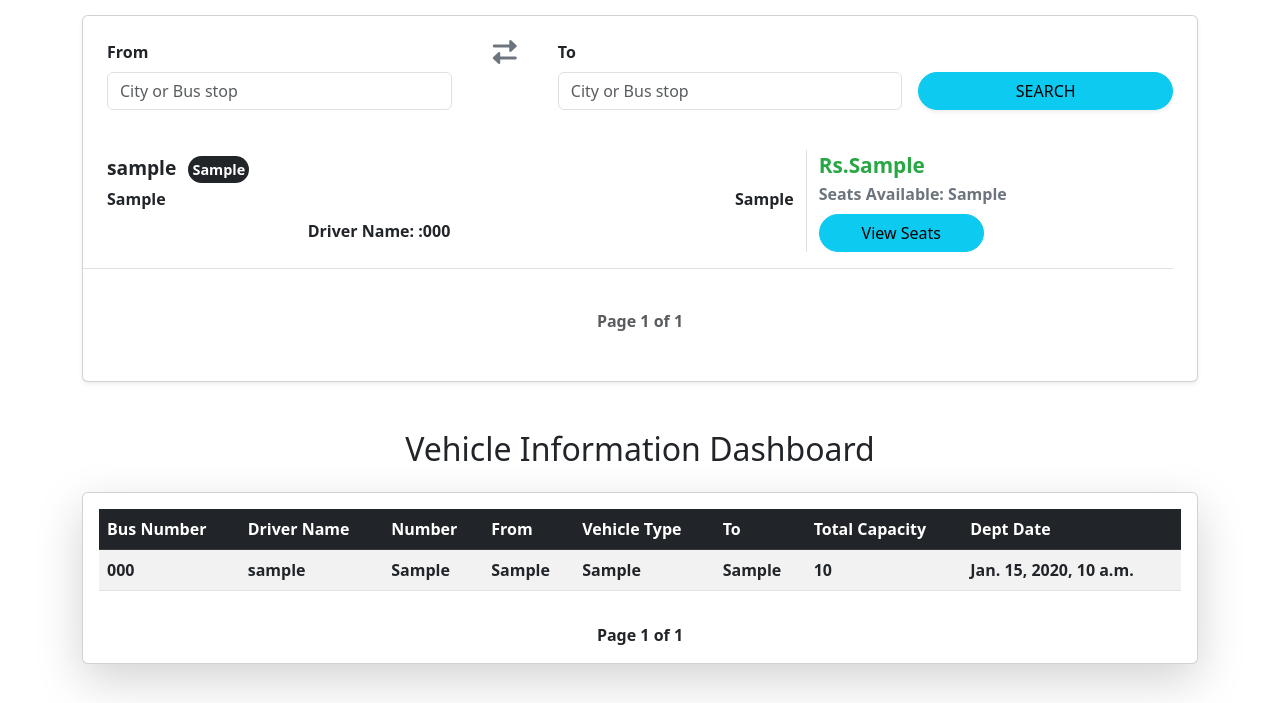
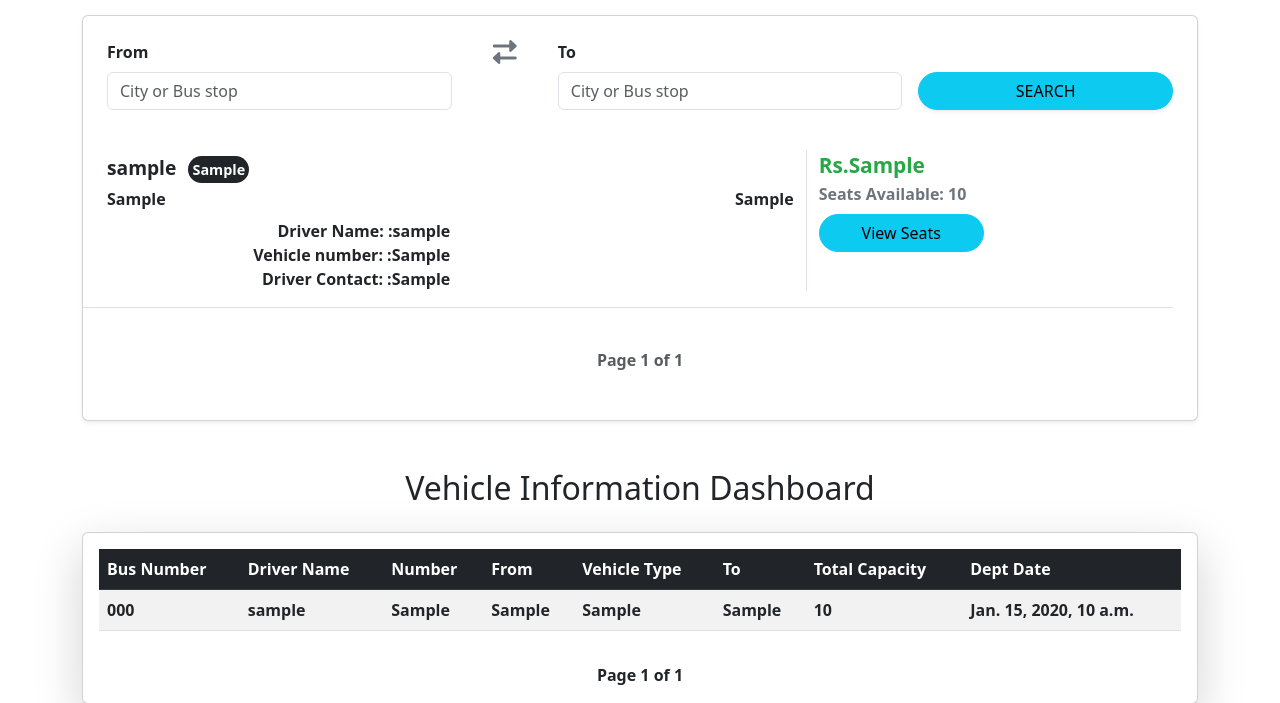
Before and after one commit to ashisbhandari/SajiloYatra, a Django app: page /dashboard/ in a window 1280 px wide. Shown: the part 555-1258 px from the top of the page. Run offline with Django 5.2, Linux system fonts and the light colour scheme; tables that the repository leaves empty hold one stand-in row (values such as "Sample post").

Commit message:
user le view garna mila

```diff
--- a/ticket/templates/ticket/dashboard.html
+++ b/ticket/templates/ticket/dashboard.html
@@ -375,14 +375,16 @@
                             </div>
                         </div>
                         <div class="col-6 text-end">
-                            <span class="Drivername">Driver Name: <b>:{{ cmp.0 }}</b></span>
+                            <span class="Drivername">Driver Name: <b>:{{ cmp.1 }}</b></span><br>
+                            <span class="Drivername">Vehicle number: <b>:{{ cmp.2 }}</b></span><br>
+                            <span class="Drivername">Driver Contact: <b>:{{ cmp.3 }}</b></span>
                         </div>
                     </div>
                     <div class="col-12 col-md-4 border-left-md mt-3 mt-md-0">
                         <div class="text-nowrap">
                             <div class="d-flex flex-column">
-                                <span class="trip-fare">Rs.{{ cmp.2 }}</span>
-                                <span class="trip-seatsavail">Seats Available: {{ cmp.2 }}</span>
+                                <span class="trip-fare">Rs.{{ cmp.8 }}</span>
+                                <span class="trip-seatsavail">Seats Available: {{ cmp.6 }}</span>
                             </div>
                             <div class="mt-2">
                                 <button onclick="toggleSeatx('seatDiv{{ forloop.counter }}', 'busRow{{ forloop.counter }}')"
--- a/ticket/templates/ticket/main.html
+++ b/ticket/templates/ticket/main.html
@@ -162,7 +162,7 @@
                     <div class="col-12 col-md-4 border-left-md mt-3 mt-md-0">
                         <div class="text-nowrap">
                             <div class="d-flex flex-column">
-                                <span class="trip-fare">Rs.{{ cmp.3 }}</span>
+                                <span class="trip-fare">Rs.{{ cmp.8 }}</span>
                                 <span class="trip-seatsavail">Seats Available: {{ cmp.3 }}</span>
                             </div>
                             <div class="mt-2">
--- a/ticket/templates/ticket/user_signup.html
+++ b/ticket/templates/ticket/user_signup.html
@@ -171,7 +171,7 @@
     <div class="container">
         <h1><b>SajiloYatra</b></h1>
         <h2><b>Register Into SajiloYatra as a User</b></h2>
-        <a href="/register_company"><button type="button" class="btn btn-outline-success">Register as Comapny</button></a>
+        <a href="/register_company"><button type="button" class="btn btn-outline-success">Register as Company</button></a>
         <form id="registrationForm" method="POST" enctype="multipart/form-data">
             {% csrf_token %}
             <div class="mb-3">
--- a/ticket/views.py
+++ b/ticket/views.py
@@ -21,7 +21,7 @@ def home(request):
         page_obj = []
     else:
         # Prepare SQL query to filter bus routes based on 'from' and 'to'
-        qry = """SELECT username, vehicle_number,vehicle_type, passenger_capacity, origin, destination,comp_name,contact
+        qry = """SELECT username, vehicle_number,vehicle_type, passenger_capacity, origin, destination,comp_name,contact,price
                  FROM ticket_busroute
                  WHERE origin LIKE %s AND destination LIKE %s"""
 
@@ -231,7 +231,7 @@ def company_dashboard(request):
 def dashboard(request):
     try:
         with connection.cursor() as curs:
-            curs.execute("""SELECT vehicle_number,username,contact,origin,vehicle_type,destination,passenger_capacity,departure_time FROM ticket_busroute """)
+            curs.execute("""SELECT vehicle_number,username,contact,origin,vehicle_type,destination,passenger_capacity,departure_time,price FROM ticket_busroute """)
             route_data=curs.fetchall()
         paginator=Paginator(route_data,10)
         pageno=request.GET.get('page')
```
